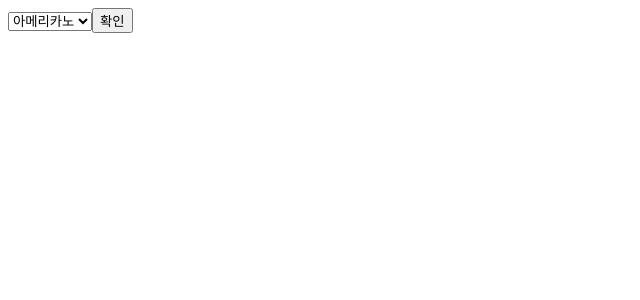
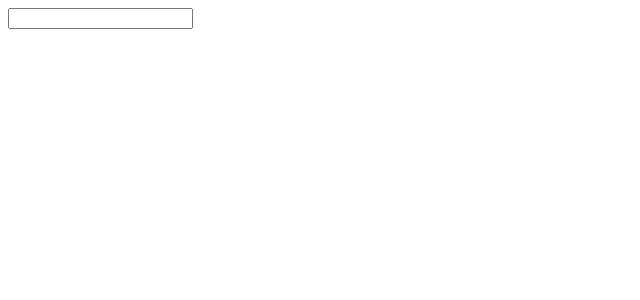
Before and after one commit to DAYEONLEE94/Vue.js, a Vue app in the folder 03/: page / in a window 1280 px wide. Shown: the top 300 px of the page, without its empty margins (0-640 px from the left). Built offline with nearby package versions, Linux system fonts and the light colour scheme.

Commit message:
input 이벤트

```diff
--- a/03/src/App.vue
+++ b/03/src/App.vue
@@ -2,26 +2,21 @@
   export default{
     data() {
       return {
-        selectItem: 'americano',
+        message: '',
       };
     },
     methods: {
-      printData() {
-        console.log(this.selectItem);
+      AllText(event){
+        this.message = event.target.value;
       }
-
     }
   }
 </script>
 
 <template>
-  <form id="loginForm">
-    <select v-model="selectItem">
-      <option value="americano">아메리카노</option>
-      <option value="cafeLatte">카페라테</option>
-      <option value="espresso">에스프레소</option>
-    </select>
-    <button type="button" @click="printData">확인</button>
-  </form>
+
+    <input type="text" @input="AllText()">
+    {{ message }}
+
 </template>
 <style></style>
```
